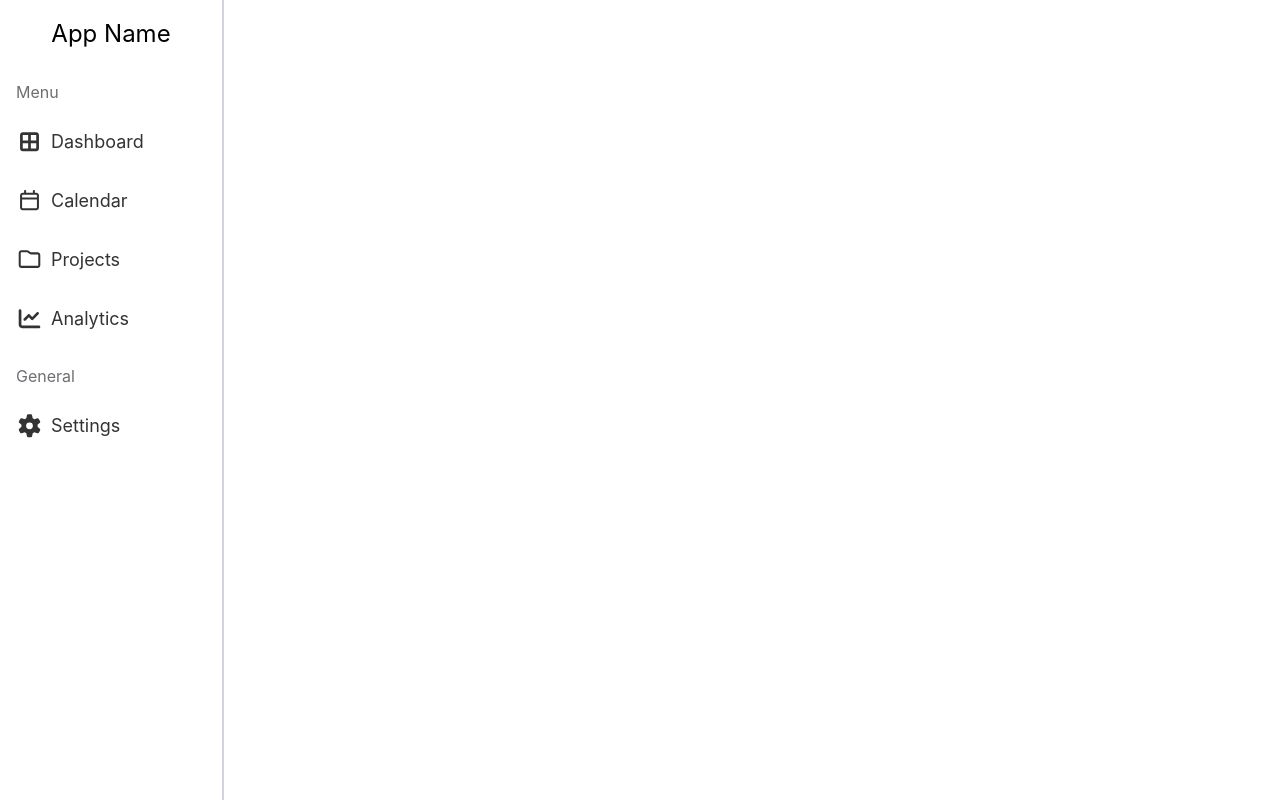
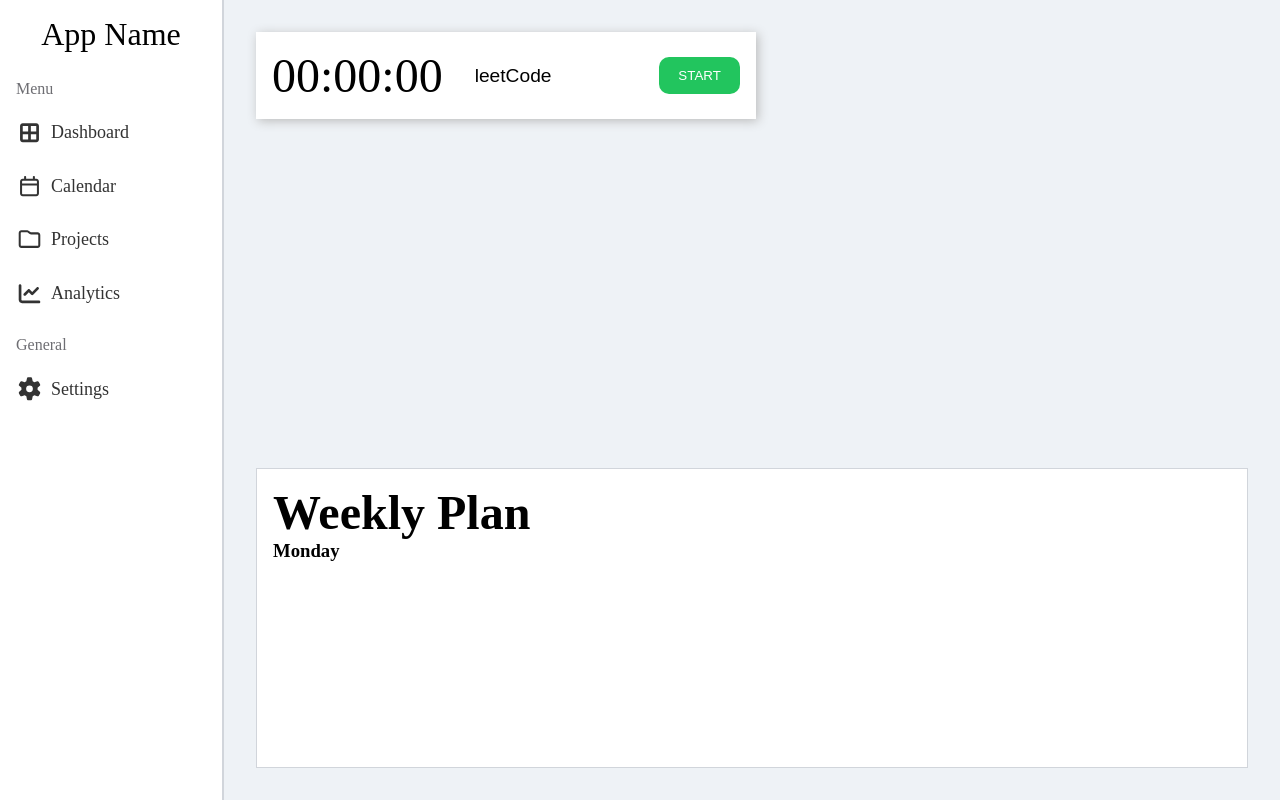
Before and after one commit to jacobespinosa/productivity-dashboard, a React (Vite) app: page / in a window 1280 px wide. Built offline with nearby package versions, Linux system fonts and the light colour scheme.

Commit message:
Finished basic timer component

```diff
--- a/src/App.jsx
+++ b/src/App.jsx
@@ -1,8 +1,29 @@
 import './App.css'
 import Dashboard from './pages/Dashboard';
+import { useState } from 'react';
 
 function App() {
-  return <Dashboard />
+  const [projects, setProjects] = useState([
+    {
+      id: 1,
+      name: "leetCode",
+      timeSpent: 0
+    },
+    {
+      id: 2,
+      name: "Python",
+      timeSpent: 0,
+    },
+    {
+      id: 3,
+      name: "SIEM",
+      timeSpent: 0
+    }
+  ]);
+
+
+
+  return <Dashboard projects={projects} setProjects={setProjects}/>
 }
 
 export default App
--- a/src/components/SideBar.css
+++ b/src/components/SideBar.css
@@ -11,7 +11,7 @@
     height: 4rem;
     padding: 1rem;
     text-align: center;
-    font-size: 1.5rem;
+    font-size: 2rem;
 }
 
 .sidebar-section {
@@ -33,6 +33,11 @@
     color: var(--text-primary);
     text-decoration: none;
     font-size: 1.125rem;
+    transition: background 0.2s ease;
+}
+
+.sidebar-link:hover {
+    background-color: var(--background);
 }
 
 .sidebar-link svg {
--- a/src/components/SideBar.jsx
+++ b/src/components/SideBar.jsx
@@ -7,7 +7,7 @@ function SideBar() {
   return (
     <aside className="sidebar">
       <div className="sidebar-header">
-        <a href="#">App Name</a>
+        <p>App Name</p>
       </div>
 
       <div className="sidebar-section">
--- /dev/null
+++ b/src/components/Timer.css
@@ -0,0 +1,47 @@
+.timer {
+    background-color: var(--surface);
+    width: 500px;
+    box-shadow: 2px 2px 10px var(--shadow);
+    display: flex;
+    align-items: center;
+    gap: 2rem;
+    padding: 1rem;
+}
+
+.time {
+    font-size: 3rem;
+}
+
+.project-selector {
+    appearance: none;
+    border: none;
+    background: transparent;
+    font-size: 1.2rem;
+}
+
+.btn-container {
+    display: flex;
+    gap: .5rem;
+    margin-left: auto;
+}
+
+.btn {
+    text-transform: uppercase;
+    padding: .7rem 1.2rem;
+    border-radius: 10px;
+    border: none;
+    color: var(--surface);
+}
+
+.btn.pause {
+    background-color: var(--yellow);
+}
+
+.btn.start {
+    background-color: var(--green);
+    justify-self: flex-end;
+}
+
+.btn.end {
+    background-color: var(--red);
+}
--- /dev/null
+++ b/src/components/Timer.jsx
@@ -0,0 +1,85 @@
+import './Timer.css';
+import { useState, useEffect } from 'react';
+
+function Timer({projects, setProjects}) {
+    const [isRunning, setIsRunning] = useState(false);
+    const [seconds, setSeconds] = useState(0);
+    const [selectedProjectId, setSelectedProjectId] = useState(projects[0].id);
+
+    useEffect(() => {
+        if (!isRunning) return;
+
+        const intervalId = setInterval(() => {
+            setSeconds(prevSeconds => prevSeconds + 1);
+        }, 1000);
+
+        return () => {
+            clearInterval(intervalId);
+        }
+    }, [isRunning]);
+
+    function handleClick() {
+        setIsRunning(prev => !prev);
+    }
+
+    function handleEndSession() {
+        setProjects(prevProjects =>
+            prevProjects.map(project =>
+                project.id === selectedProjectId
+                ? { ...project, timeSpent: project.timeSpent + seconds }
+                : project
+            )
+        )
+
+        setIsRunning(false);
+        setSeconds(0);
+    }
+
+    function formatTime(totalSeconds) {
+        const hours = Math.floor(totalSeconds / 3600);
+        const minutes = Math.floor((totalSeconds % 3600) / 60);
+        const seconds = totalSeconds % 60;
+        const hh = hours.toString().padStart(2, "0");
+        const mm = minutes.toString().padStart(2, "0");
+        const ss = seconds.toString().padStart(2, "0");
+        return `${hh}:${mm}:${ss}`;
+    }
+
+    return (
+        <div className="timer">
+           <p className="time">{formatTime(seconds)}</p>
+           <select className="project-selector"
+                   onChange={(e) => setSelectedProjectId(Number(e.target.value))}
+           >
+              {projects.map(project => (
+                <option
+                  key={project.id}
+                  value={project.id}
+                >
+                  {project.name}
+                </option>
+              ))}
+           </select>
+
+           <div className="btn-container">
+             {seconds > 0? (
+             <button className="btn end" onClick={handleEndSession}>
+               end
+             </button>
+             ) : null}
+
+             <button
+                type="button"
+                onClick={handleClick}
+                className={isRunning
+                           ? "btn pause"
+                           : "btn start"}>
+                {isRunning? "pause" : "start"}
+             </button>
+           </div>
+
+        </div>
+    );
+}
+
+export default Timer
--- /dev/null
+++ b/src/components/WeeklyCalender.css
@@ -0,0 +1,16 @@
+.weekly-calender {
+    display: flex;
+    flex-direction: column;
+    border: 1px solid var(--border);
+    background-color: var(--surface);
+    padding: 1rem;
+}
+
+.weekly-header {
+    font-size: 3rem;
+    font-weight: 700;
+}
+
+.day-container {
+    display: flex;
+}
--- /dev/null
+++ b/src/components/WeeklyCalender.jsx
@@ -0,0 +1,22 @@
+import './WeeklyCalender.css';
+
+
+function WeeklyCalender() {
+    return (
+        <div className="weekly-calender">
+          <h1 className="weekly-header">Weekly Plan</h1>
+          <div className="day-container">
+
+            <div className="day-card">
+              <h3>Monday</h3>
+              <ul>
+
+              </ul>
+            </div>
+
+          </div>
+        </div>
+    );
+}
+
+export default WeeklyCalender
--- a/src/index.css
+++ b/src/index.css
@@ -1,5 +1,3 @@
-@import "tailwindcss";
-
 :root {
     --background: #eef2f6;
     --surface: #ffffff;
@@ -11,9 +9,10 @@
 
     --accent: #4CC9FE;
 
-    --success: #22c55e;
-    --warning: #f59e0b;
-    --danger: #ef4444;
+    --shadow: #bbb;
+    --green: #22c55e;
+    --yellow: #f59e0b;
+    --red: #ef4444;
 }
 
 *,
--- /dev/null
+++ b/src/pages/Dashboard.css
@@ -0,0 +1,28 @@
+.dashboard {
+    display: flex;
+    min-height: 100vh;
+    background-color: var(--background);
+}
+
+.dashboard-content {
+    display: grid;
+    flex: 1;
+    grid-template-columns: 1fr 1fr 1fr;
+    grid-template-rows: auto 1fr 1fr;
+    gap: 1.5rem;
+    grid-template-areas:
+        'timer timer taskList'
+        'totalTimeWeekly weeklyProgress taskList'
+        'weeklyCalender weeklyCalender weeklyCalender';
+    padding: 2rem;
+}
+
+.timer {
+    grid-area: timer;
+    justify-self: start;
+    align-self: start;
+}
+
+.weekly-calender {
+    grid-area: weeklyCalender;
+}
--- a/src/pages/Dashboard.jsx
+++ b/src/pages/Dashboard.jsx
@@ -1,9 +1,20 @@
+import './Dashboard.css';
 import SideBar from "../components/SideBar";
+import Timer   from "../components/Timer";
+import WeeklyCalender from '../components/WeeklyCalender';
 
-function Dashboard() {
+function Dashboard({projects, setProjects}) {
   return (
-      <main>
+      <main className="dashboard">
         <SideBar />
+
+        <section className="dashboard-content">
+          <Timer
+            projects={projects}
+            setProjects={setProjects}
+          />
+          <WeeklyCalender />
+        </section>
       </main>
   );
 }
```
Also changed, not shown: notes.txt.
